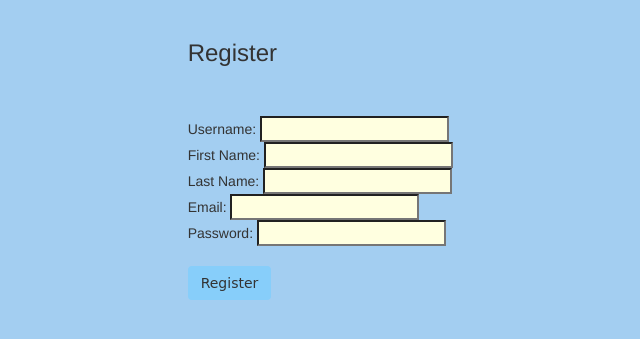
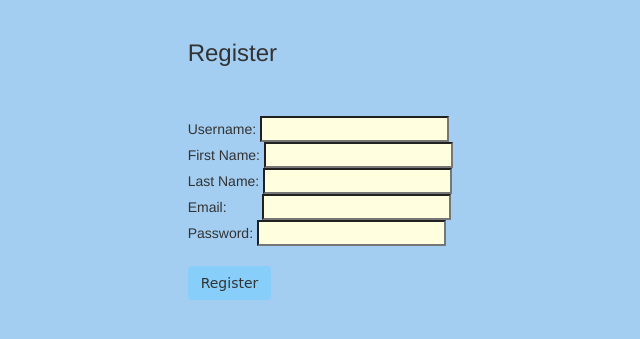
Before and after one commit to gkchan/PyQuizBase, a Flask app: page /register in a window 1280 px wide. Shown: the part 50-389 px from the top of the page, without its empty margins (254-894 px from the left). Run offline with Flask 2, Linux system fonts and the light colour scheme; some libraries are stand-ins or nearby versions.

Commit message:
Adjust spacing on registration form

```diff
--- a/templates/register.html
+++ b/templates/register.html
@@ -10,7 +10,7 @@
     Username:   <input type="text" name="username" class="textbox"><br>
     First Name: <input type="text" name="firstname" class="textbox"><br>
     Last Name:  <input type="text" name="lastname" class="textbox"><br>
-    Email:      <input type="text" name="email" class="textbox"><br>
+    Email: &nbsp&nbsp&nbsp&nbsp&nbsp&nbsp&nbsp <input type="text" name="email" class="textbox"><br>
     Password:   <input type="password" name="password" class="textbox"><br><br>
     <input type="submit" value="Register" class="btn">
   </form>
```
